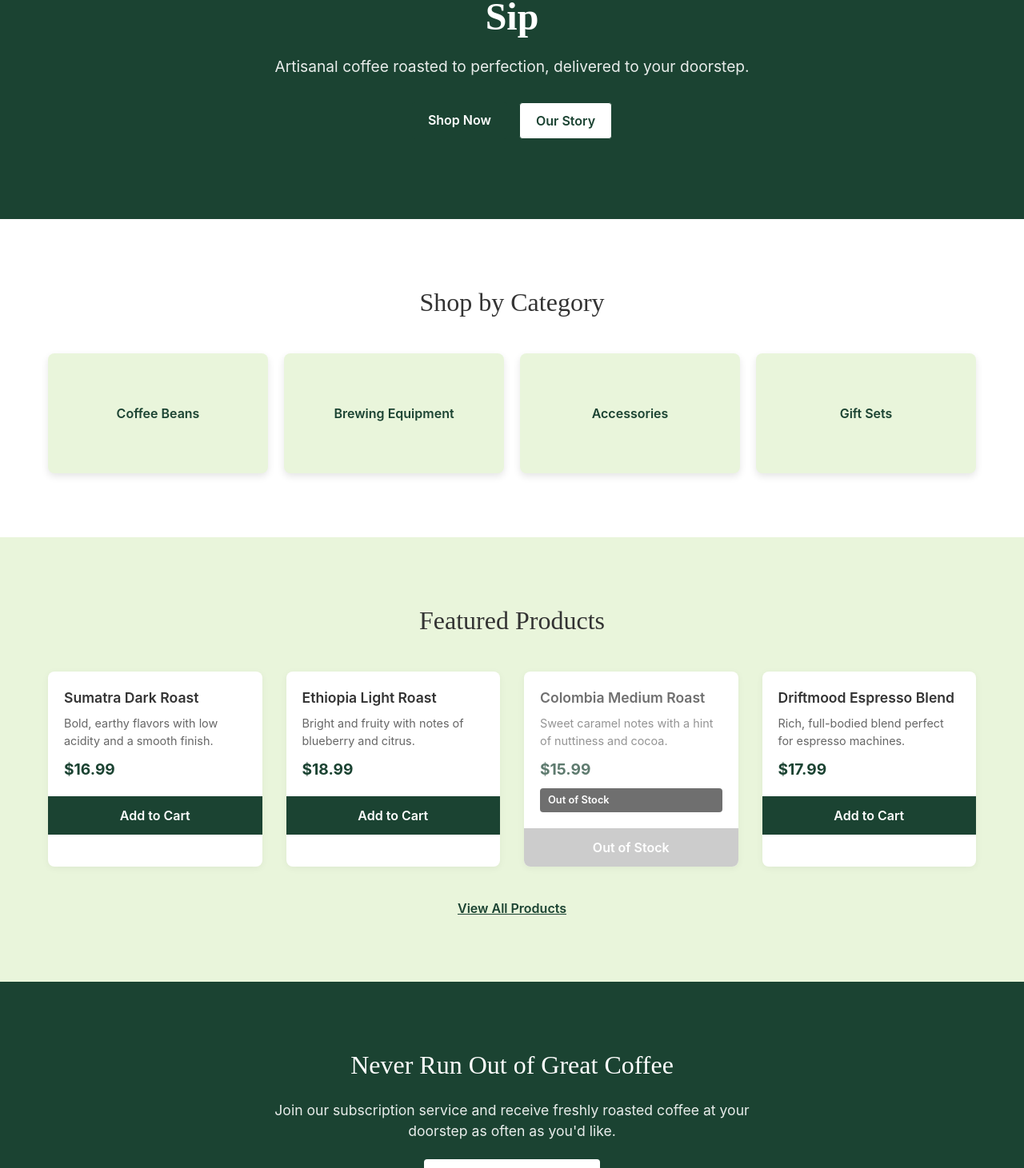
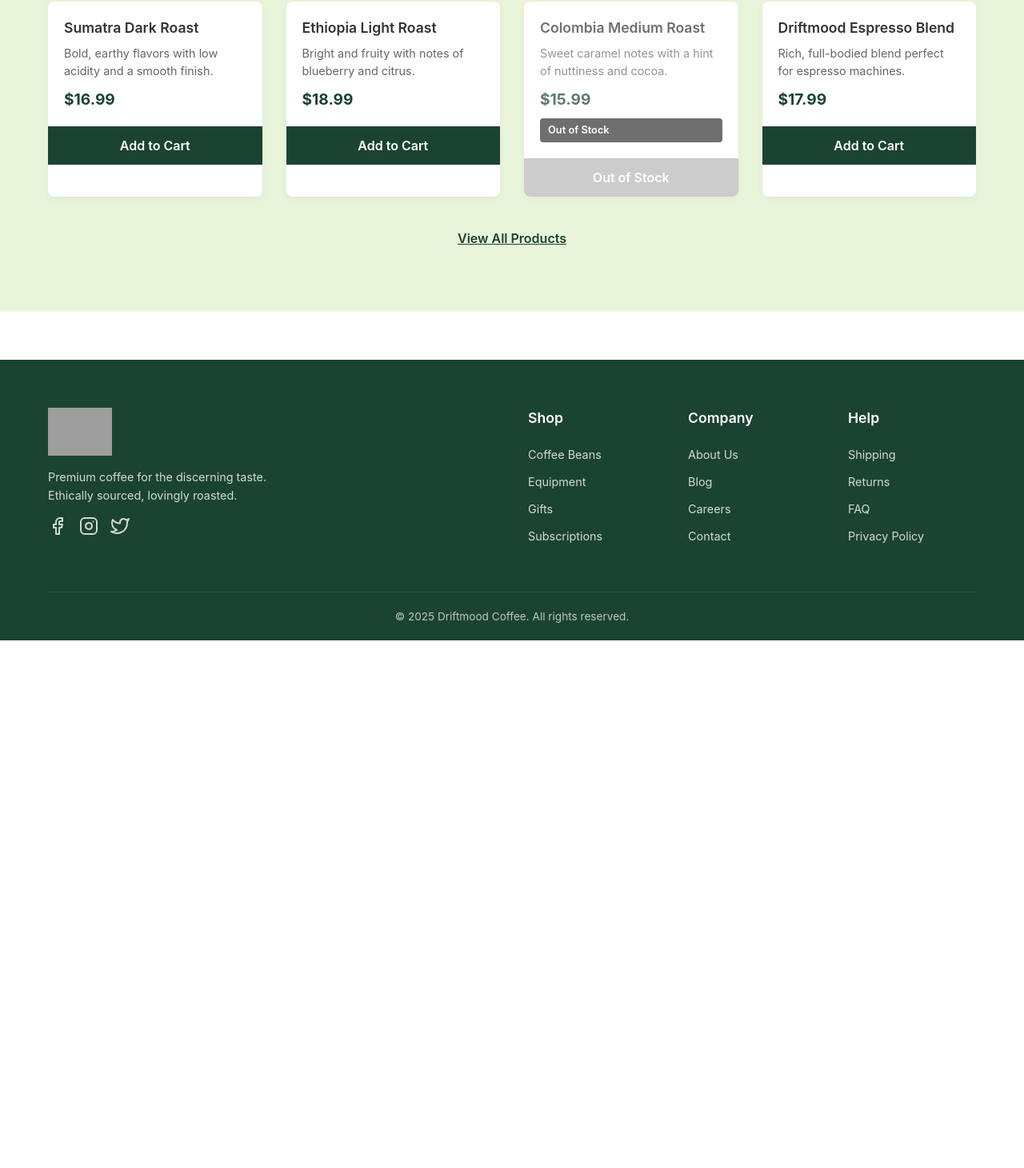
Before and after one commit to alimgrbz/CS308_fe_new, a React (Vite) app: page / in a window 1280 px wide. Shown: the part 296-1757 px from the top of the page at 80% size. After the commit the page ends 1097 px from the top, so only its background shows below. Built offline with nearby package versions, Linux system fonts and the light colour scheme; grey boxes are pictures that could not be loaded.

Commit message:
Remove hero section and categories section from homepage

```diff
--- a/src/pages/HomePage.jsx
+++ b/src/pages/HomePage.jsx
@@ -37,46 +37,7 @@ const featuredProducts = [
 const HomePage = () => {
   return (
     <div className="home-page">
-      <section className="hero-section">
-        <div className="container">
-          <div className="hero-content">
-            <h1>Experience Coffee in Every Sip</h1>
-            <p>Artisanal coffee roasted to perfection, delivered to your doorstep.</p>
-            <div className="hero-buttons">
-              <Link to="/products" className="button">Shop Now</Link>
-              <Link to="/about" className="button secondary">Our Story</Link>
-            </div>
-          </div>
-        </div>
-      </section>
 
-      <section className="categories-section">
-        <div className="container">
-          <h2 className="section-title">Shop by Category</h2>
-          <div className="categories-grid">
-            <Link to="/products/coffee-beans" className="category-card">
-              <div className="category-name">
-                <h3>Coffee Beans</h3>
-              </div>
-            </Link>
-            <Link to="/products/brewing-equipment" className="category-card">
-              <div className="category-name">
-                <h3>Brewing Equipment</h3>
-              </div>
-            </Link>
-            <Link to="/products/accessories" className="category-card">
-              <div className="category-name">
-                <h3>Accessories</h3>
-              </div>
-            </Link>
-            <Link to="/products/gifts" className="category-card">
-              <div className="category-name">
-                <h3>Gift Sets</h3>
-              </div>
-            </Link>
-          </div>
-        </div>
-      </section>
 
       <section className="featured-products-section">
         <div className="container">
@@ -92,15 +53,7 @@ const HomePage = () => {
         </div>
       </section>
 
-      <section className="subscription-section">
-        <div className="container">
-          <div className="subscription-content">
-            <h2>Never Run Out of Great Coffee</h2>
-            <p>Join our subscription service and receive freshly roasted coffee at your doorstep as often as you'd like.</p>
-            <Link to="/subscriptions" className="button">Start Your Subscription</Link>
-          </div>
-        </div>
-      </section>
+
     </div>
   );
 };
```
